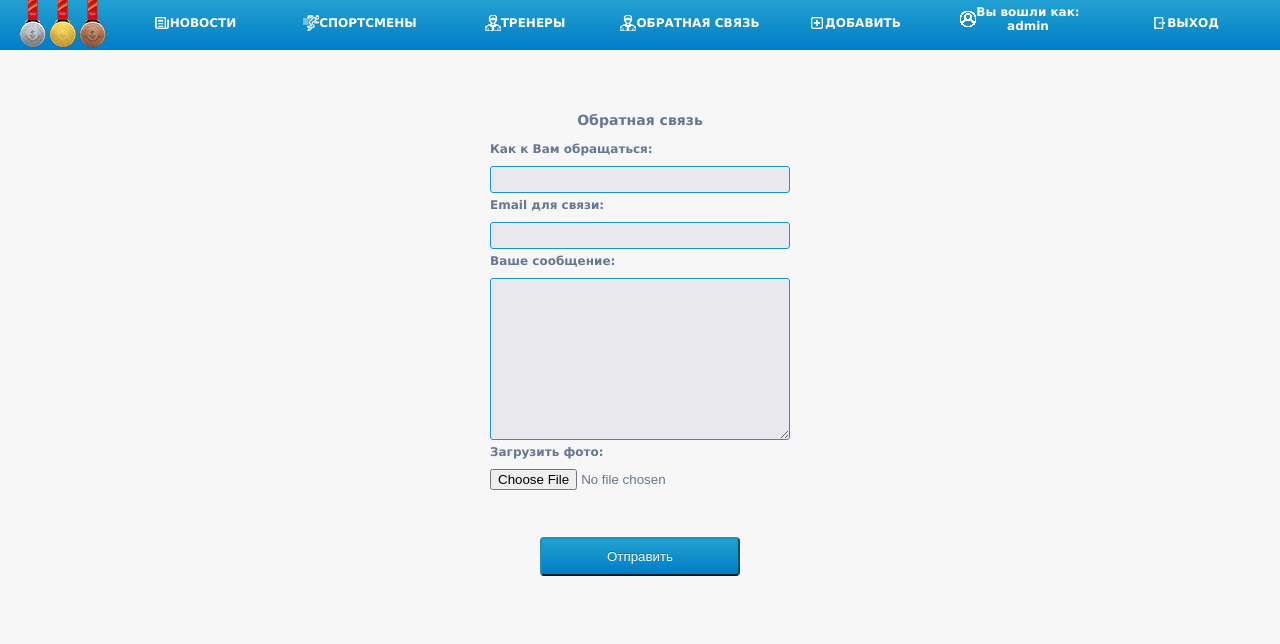
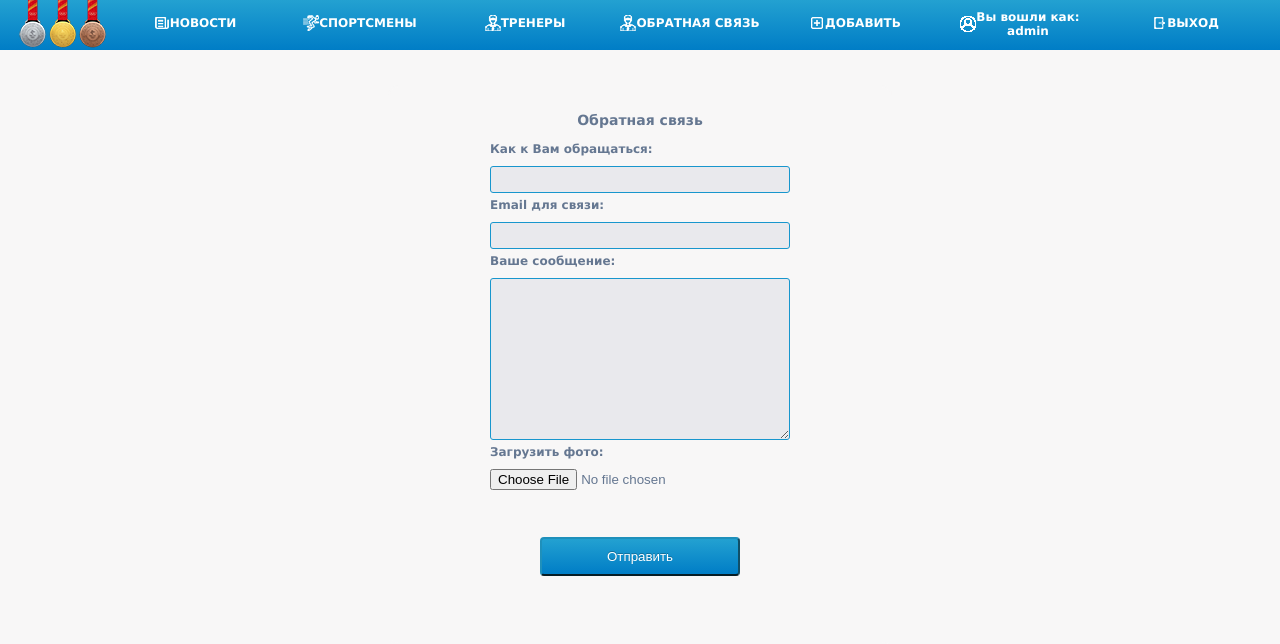
Before and after one commit to Latyshevdp72rus/Latyshevdp_WEB12, a Django app: page /news/feedback/ in a window 1280 px wide. Shown: the top 644 px of the page. Run offline with Django 4.2, Linux system fonts and the light colour scheme; a user stored in the database is signed in; parts of the project's set-up code (start-up, migrations or seed data) failed here and were passed over.

Commit message:
new version 22-10-2022

```diff
--- a/news_olimp_champions/templates/inc/_header.html
+++ b/news_olimp_champions/templates/inc/_header.html
@@ -68,7 +68,7 @@
                 </li>
                 {% endif %}
                 <li>
-                    <div style="padding: 5px; color:white; font-weight:bold; margin:auto;">
+                    <div style="color:white; font-weight:bold; margin-top: 10px; ">
                         <div class="icon_header">
                             <img src="{% static  'img/user.png' %}" alt="icon_add">
                             <div>Вы вошли как:<br>{{user.username}}</div>
@@ -86,7 +86,7 @@
                 </li>
                 {% else %}
                 <li>
-                    <a href="{% url 'login' %}">
+                    <a href="{% url 'register' %}">
                         <div class="icon_header">
                             <img src="{% static  'img/enter.png' %}" alt="icon_enter">
                             <div>ВХОД</div>
```
Also changed, not shown: news_olimp_champions/db.sqlite3, 2 other files.
